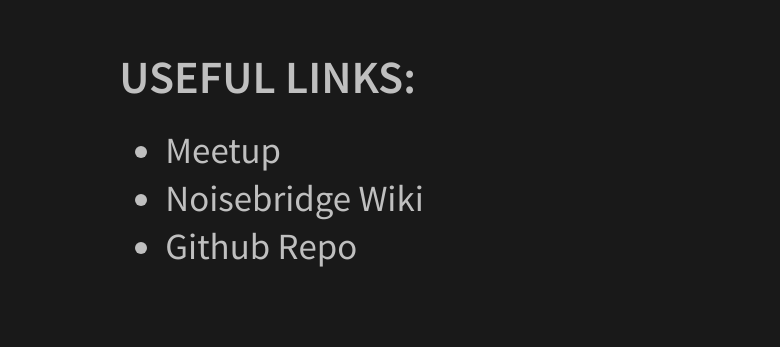
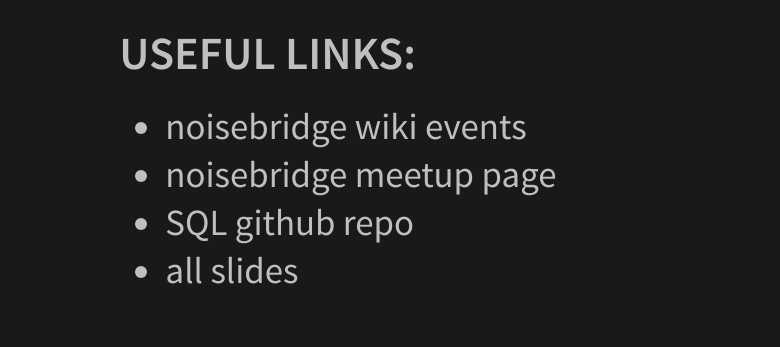
Before and after one commit to maniqin/noisebridge_sql, a plain HTML site: page docs/classes/class_1.html in a window 1280 px wide. Shown: the part 323-670 px from the top of the page, 0-780 px from the left. Drawn offline with Linux system fonts and the light colour scheme.

Commit message:
modified intro links to all classes slides

```diff
--- a/docs/classes/class_1.html
+++ b/docs/classes/class_1.html
@@ -34,9 +34,10 @@
 						<div>
 							<h4>Useful links:</h4>
 							<ul>
-								<li><a href="https://www.meetup.com/TBD">Meetup</a></li>
-								<li><a href="https://wiki.noisebridge.net/TBD">Noisebridge Wiki</a></li>
-								<li><a href="https://www.github.com/maniqin/noisebridge_sql">Github Repo</a></li>
+								<li><a href="https://www.noisebridge.net/wiki/Category:Events">noisebridge wiki events</a></li>
+								<li><a href="https://www.meetup.com/noisebridge/">noisebridge meetup page</a></li>
+								<li><a href="https://www.github.com/maniqin/noisebridge_sql/">SQL github repo</a></li>
+								<li><a href="https://maniqin.github.io/noisebridge_sql/">all slides</a></li>
 							</ul>
 						</div>
 						<div>
```
Also changed, not shown: docs/classes/class_2.html (+4 -3 lines), docs/classes/class_3.html (+5 -4 lines), docs/classes/class_4.html (+5 -4 lines).
